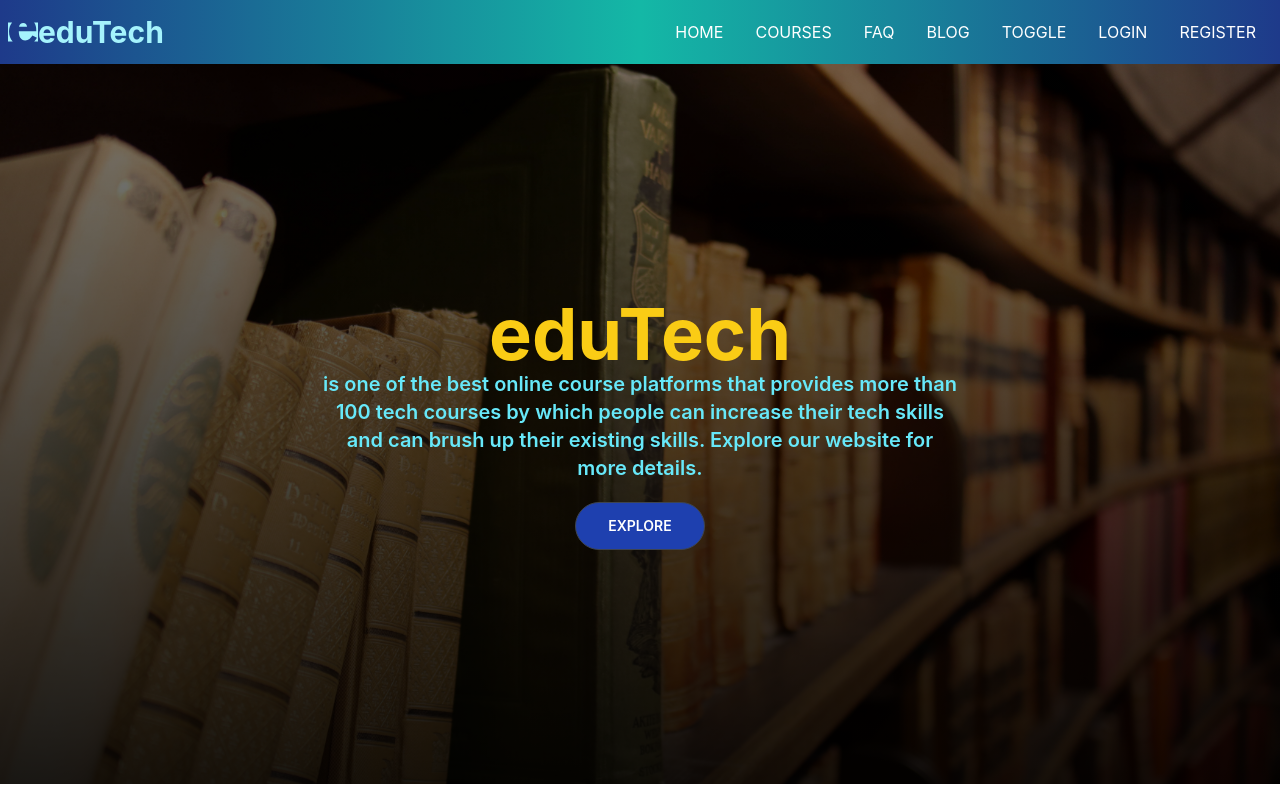
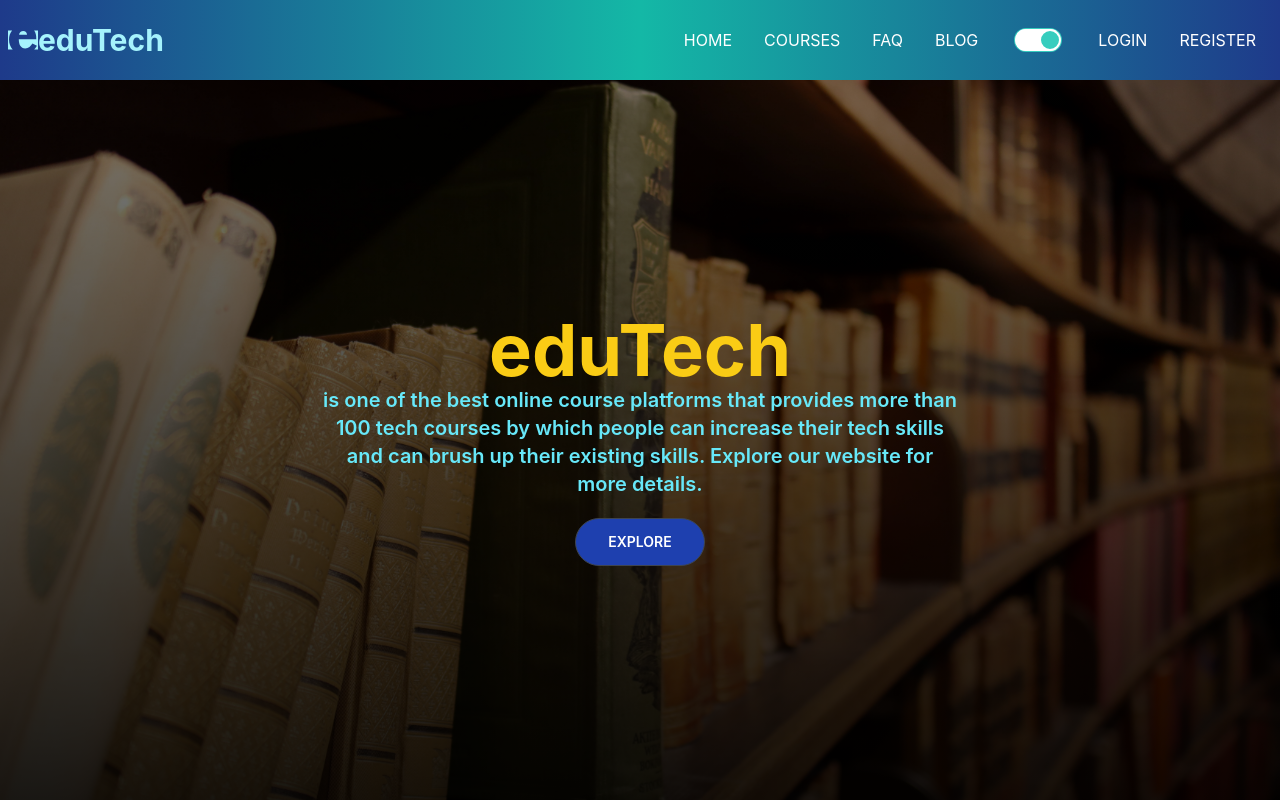
Before and after one commit to IffatNur/eduTech-client-main, a React (Create React App) app: page / in a window 1280 px wide. Built offline with nearby package versions, Linux system fonts and the light colour scheme; no server answers.

Commit message:
header file updated

```diff
--- a/src/components/Header/Header.js
+++ b/src/components/Header/Header.js
@@ -34,7 +34,15 @@ const Header = () => {
                 <Link to="/blog">BLOG</Link>
               </li>
               <li className="hover:text-yellow-400">
-                <Link to="/toggle">TOGGLE</Link>
+                <div className="form-control">
+                  <label className="label cursor-pointer">
+                    <input
+                      type="checkbox"
+                      className="toggle toggle-accent"
+                      checked
+                    />
+                  </label>
+                </div>
               </li>
               {user && user.uid ? (
                 <>
--- a/src/components/Login/Login.js
+++ b/src/components/Login/Login.js
@@ -1,10 +1,12 @@
 import React from 'react';
+import { useState } from 'react';
 import { useContext } from 'react';
 import { FaGithub, FaGoogle } from 'react-icons/fa';
 import { Link, useLocation, useNavigate } from 'react-router-dom';
 import { AuthContext } from '../../contexts/AuthProvider';
 
 const Login = () => {
+  const [error, setError] = useState('');
   const {signIn, googleSignIn, githubSignIn} = useContext(AuthContext);
   const navigate = useNavigate();
   const location = useLocation();
@@ -24,7 +26,11 @@ const Login = () => {
           navigate(from, {replace:true});
           console.log(user);
         })
-        .catch(error=>console.log(error));
+        .catch(error=>{
+          console.log(error.message);
+          const message = error.message;
+          setError(message);
+        });
     }
     const handleGooglesignin = () =>{
       googleSignIn()
@@ -91,6 +97,9 @@ const Login = () => {
                       Don't have an account?
                     </Link>
                   </label>
+                  <small className="text-red-600">
+                    <b>{error}</b>
+                  </small>
                 </div>
                 <div className="flex justify-start">
                   <small className="mr-2">Signin with </small>
```
